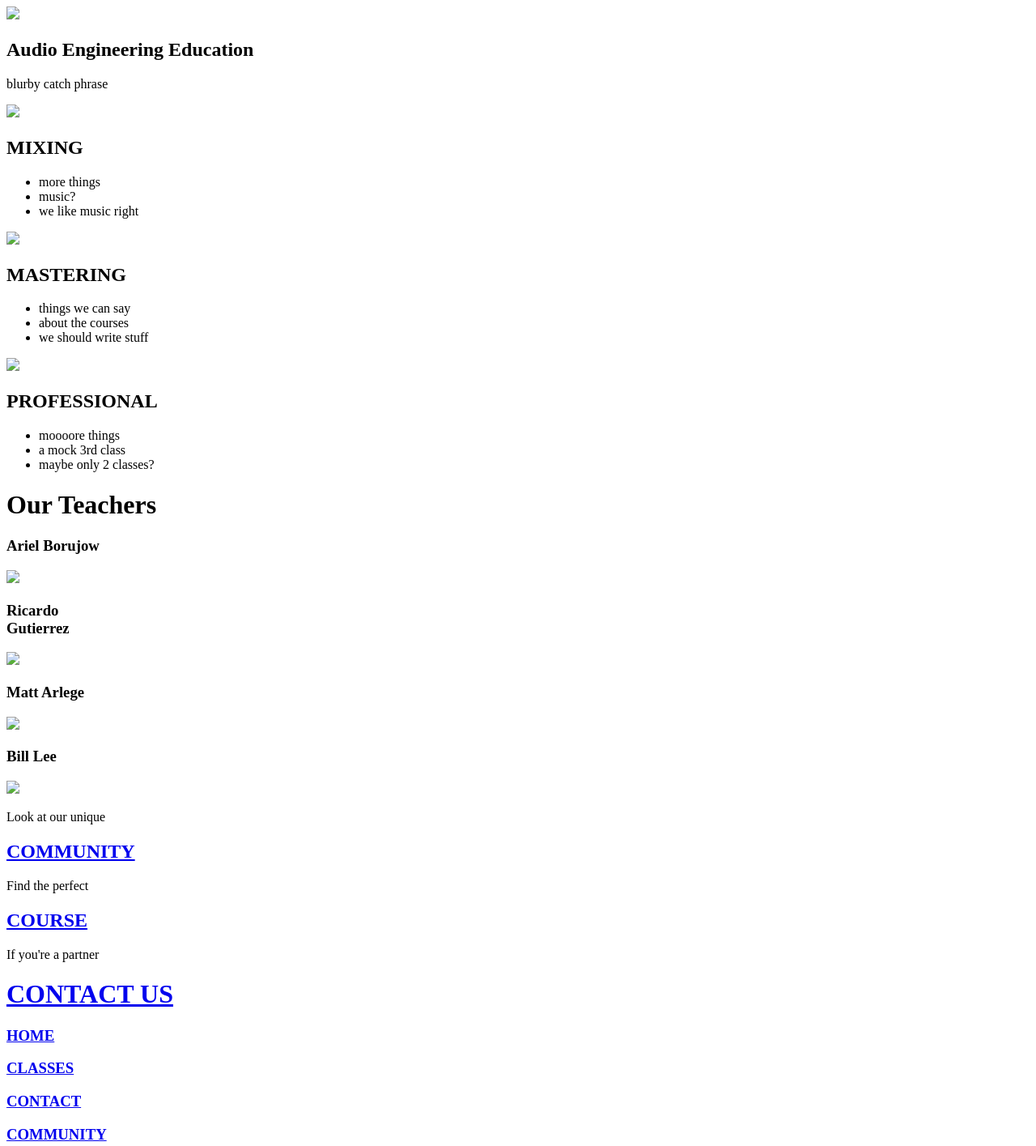
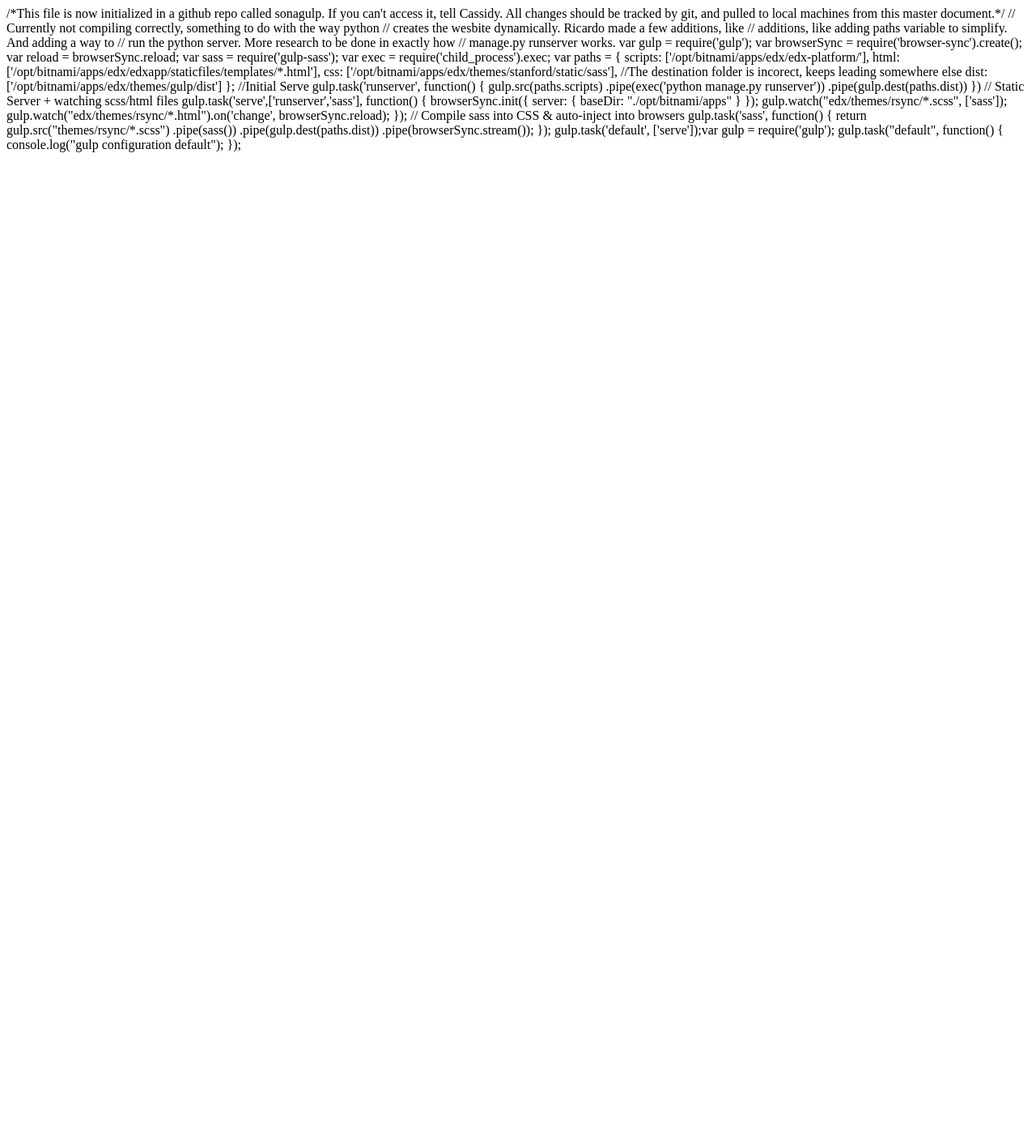
Before and after one commit to cmayeda/sona_landing, a plain HTML site: page index.html in a window 1280 px wide. Shown: the whole page at 81% size. After the commit the page ends 800 px from the top, so only its background shows below. Drawn offline with Linux system fonts and the light colour scheme.

```diff
--- a/index.html
+++ b/index.html
@@ -1,135 +1,57 @@
-<!DOCTYPE html>
+/*This file is now initialized in a github repo called sonagulp. If you can't access it, tell Cassidy.
+All changes should be tracked by git, and pulled to local machines from this master document.*/
 
-<html>
-<head>
+// Currently not compiling correctly, something to do with the way python
+// creates the wesbite dynamically. Ricardo made a few additions, like
+// additions, like adding paths variable to simplify. And adding a way to
+// run the python server. More research to be done in exactly how
+// manage.py runserver works.
 
-	<title>Sona</title>
-	<link href="/Users/cassidymayeda/Desktop/Sona/Landing/css/index.css" rel="stylesheet" type="text/css">
-	<link href="/Users/cassidymayeda/Desktop/Sona/Landing/css/navBar.css" rel="stylesheet" type="text/css">
-
-</head>
-<body>
-	<div class="container">
-		<div id="banner">
-			<img src="/Users/cassidymayeda/Desktop/Sona/Landing/images/logos/LogoLg.png">
-		</div>
-	</div>
-
-	<div class="container">
-		<div id="pitchBar">
-			<h2>Audio Engineering Education</h2>
-			<p>blurby catch phrase</p>
-		</div>
-	</div>
-
-	<div class="container">
-		<div id="classes">
-
-			<div>
-				<img src="/Users/cassidymayeda/Desktop/Sona/Landing/images/logos/mixOrange.png">
-				<h2>MIXING</h2>
-				<ul>
-					<li>more things</li>
-					<li>music?</li>
-					<li>we like music right</li>
-				</ul>
-			</div>
-
-			<div>
-				<img src="/Users/cassidymayeda/Desktop/Sona/Landing/images/logos/waveOrange.png">
-				<h2>MASTERING</h2>
-				<ul>
-					<li>things we can say</li>
-					<li>about the courses</li>
-					<li>we should write stuff</li>
-				</ul>
-			</div>
-			<div>
-				<img src="/Users/cassidymayeda/Desktop/Sona/Landing/images/logos/cogOrange.png">
-				<h2>PROFESSIONAL</h2>
-				<ul>
-					<li>moooore things</li>
-					<li>a mock 3rd class</li>
-					<li>maybe only 2 classes?</li>
-				</ul>
-			</div>
-
-		</div>
-	</div>
+var gulp = require('gulp');
+var browserSync = require('browser-sync').create();
+var reload = browserSync.reload;
+var sass = require('gulp-sass');
+var exec = require('child_process').exec;
+var paths = {
+	scripts: ['/opt/bitnami/apps/edx/edx-platform/'],
+	html: ['/opt/bitnami/apps/edx/edxapp/staticfiles/templates/*.html'],
+	css: ['/opt/bitnami/apps/edx/themes/stanford/static/sass'],
+	//The destination folder is incorect, keeps leading somewhere else
+	dist: ['/opt/bitnami/apps/edx/themes/gulp/dist']
+};
 
 
-	<div class="container">
-		<!-- <div id="teachers" style="background-color: rgba(225, 149, 98, 0.8)">  -->
-		<div id="teachers">
-
-			<h1>Our Teachers</h1>
-
-			<div id="imgGrid">
-				<div class="prs">
-					<div><h3>Ariel Borujow</h3></div>
-					<img src="/Users/cassidymayeda/Desktop/Sona/Landing/images/people/Ariel.jpg">
-				</div>
-
-				<div class="prs">
-					<div><h3>Ricardo<br>Gutierrez</h3></div>
-					<img src="/Users/cassidymayeda/Desktop/Sona/Landing/images/people/Ricardo.jpg">
-				</div>
+//Initial Serve
+gulp.task('runserver', function() {
+	gulp.src(paths.scripts)
+	.pipe(exec('python manage.py runserver'))
+	.pipe(gulp.dest(paths.dist))
+})
 
 
-				<div class="prs">
-					<div><h3>Matt Arlege</h3></div>
-					<img src="/Users/cassidymayeda/Desktop/Sona/Landing/images/people/Matt.jpg">
-				</div>
+// Static Server + watching scss/html files
+gulp.task('serve',['runserver','sass'], function() {
 
-				<div class="prs">
-					<div><h3>Bill Lee</h3></div>
-					<img src="/Users/cassidymayeda/Desktop/Sona/Landing/images/people/Bill.jpg">
-				</div>
-			</div>
+    browserSync.init({
+        server: {
+            baseDir: "./opt/bitnami/apps"
+        }
+    });
 
-		</div>
-	</div>
+    gulp.watch("edx/themes/rsync/*.scss", ['sass']);
+    gulp.watch("edx/themes/rsync/*.html").on('change', browserSync.reload);
+});
 
-	<div class="container">
-		<div id="btn-row">
+// Compile sass into CSS & auto-inject into browsers
+gulp.task('sass', function() {
+    return gulp.src("themes/rsync/*.scss")
+        .pipe(sass())
+        .pipe(gulp.dest(paths.dist))
+        .pipe(browserSync.stream());
+});
 
-			<div>
-				<p>Look at our unique</p>
-				<h2 class="button"><a href="/Users/cassidymayeda/Desktop/Sona/Landing/files/community.html">COMMUNITY</a></h2>
-			</div>
+gulp.task('default', ['serve']);var gulp = require('gulp');
 
-			<div>
-				<p>Find the perfect</p>
-				<h2 class="button"><a href="classes.html">COURSE</a></h2>
-			</div>
-
-			<div>
-				<p>If you're a partner</p>
-				<h1 class="button"><a href="/Users/cassidymayeda/Desktop/Sona/Landing/files/contact.html">CONTACT US</a></h1>
-			</div>
-
-		</div>
-	</div>
-
-	<div class="container">
-		<div id="blank">
-
-		</div>
-	</div>
-
-	<div class="container">
-		<div id="navBar">
-
-			<div><h3><a href="/Users/cassidymayeda/Desktop/Sona/Landing/files/index.html">HOME</a></h3></div>
-			<div><h3><a href="/Users/cassidymayeda/Desktop/Sona/Landing/files/classes.html">CLASSES</a></h3></div>
-			<div><h3><a href="/Users/cassidymayeda/Desktop/Sona/Landing/files/contact.html">CONTACT</a></h3></div>
-			<div><h3><a href="/Users/cassidymayeda/Desktop/Sona/Landing/files/community.html">COMMUNITY</a></h3></div>
-			<div id="socialMedia">
-
-			</div>
-
-		</div>
-	</div>
-
-</body>
-</html>
+gulp.task("default", function() {
+	console.log("gulp configuration default");
+});
```
